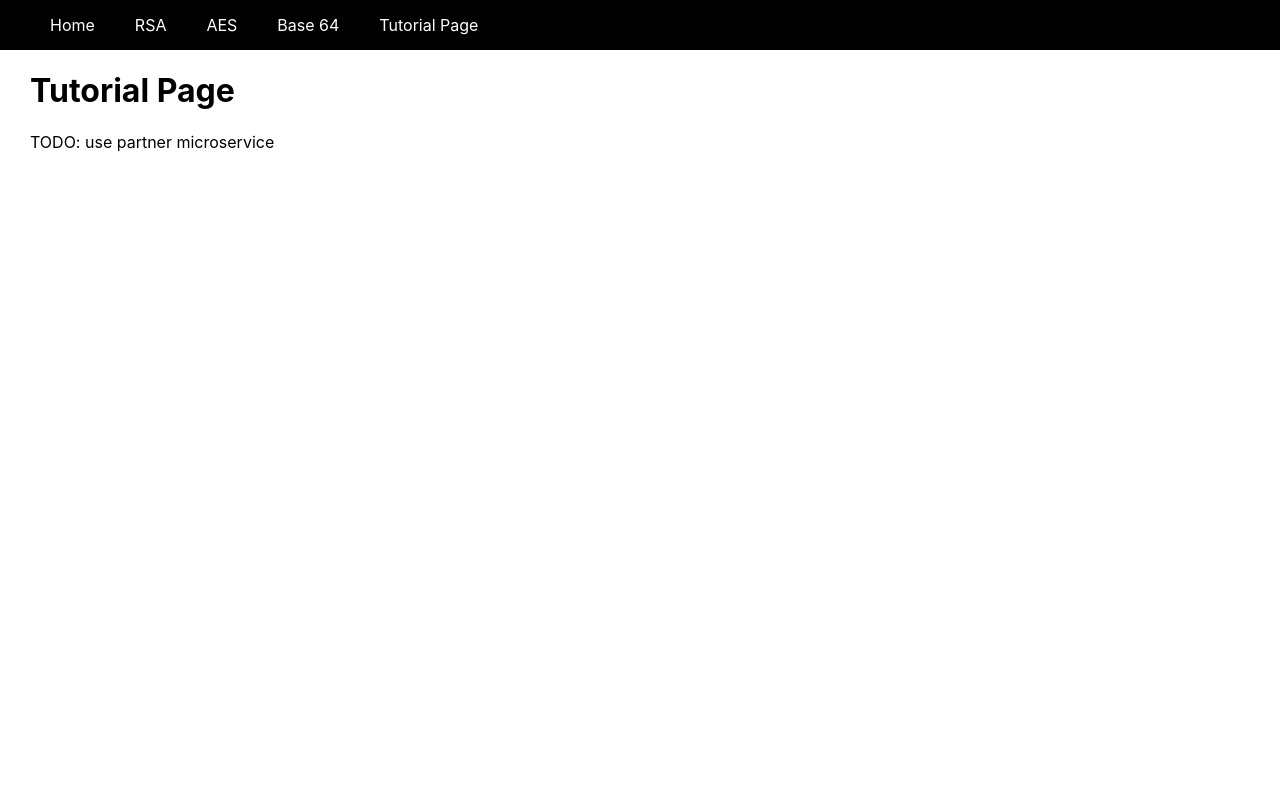
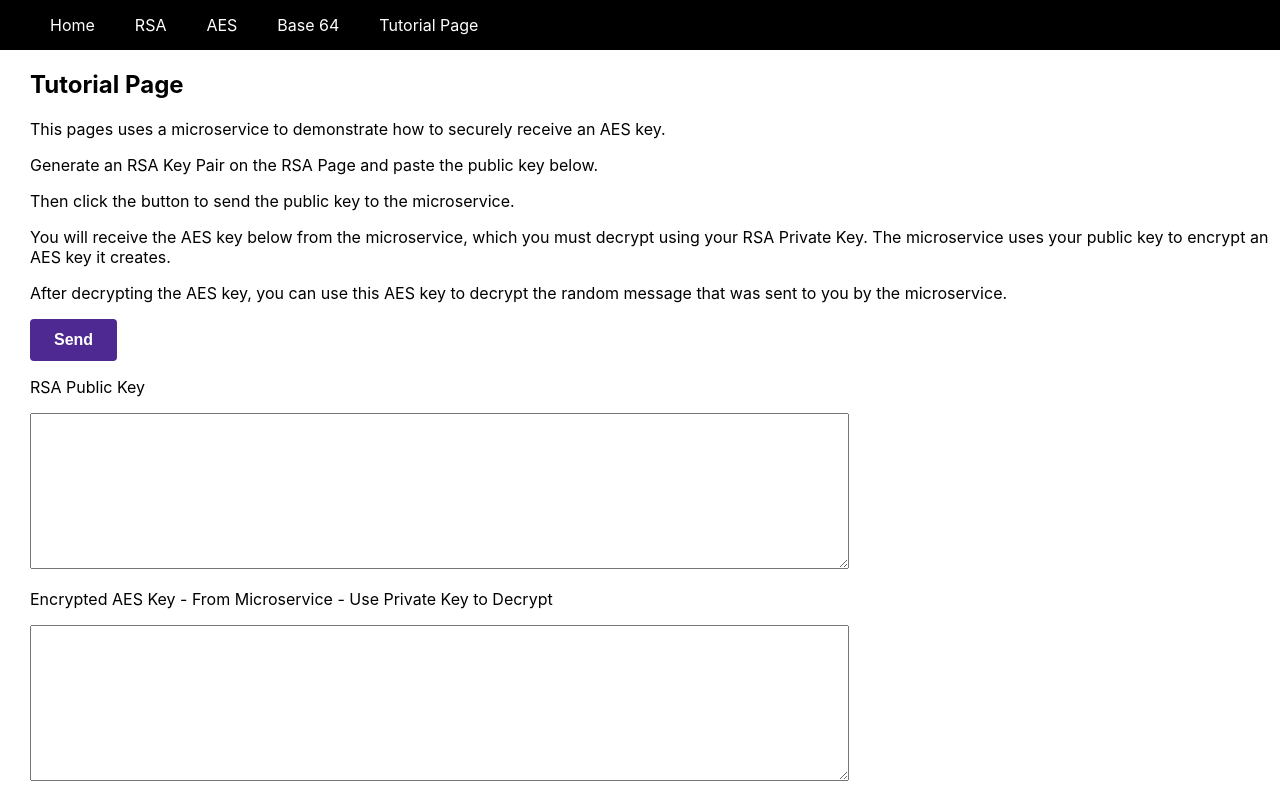
Before and after one commit to Mike11199/CS-361-RSA-React-App, a React (Create React App) app in the folder frontend/: page /tutorial in a window 1280 px wide. Shown: the top 800 px of the page. Built offline with nearby package versions, Linux system fonts and the light colour scheme.

Commit message:
added axios to front end and fixed request so now it works.  sends dummy reqquest to microservice

```diff
--- a/frontend/package.json
+++ b/frontend/package.json
@@ -6,6 +6,7 @@
     "@testing-library/jest-dom": "^5.16.5",
     "@testing-library/react": "^13.4.0",
     "@testing-library/user-event": "^13.5.0",
+    "axios": "^1.3.6",
     "jsencrypt": "^3.3.2",
     "react": "^18.2.0",
     "react-dom": "^18.2.0",
--- a/frontend/src/components/AESPage.js
+++ b/frontend/src/components/AESPage.js
@@ -129,6 +129,7 @@ const AESPage = () => {
       {ToggleHelpAES_1 && (
         <div className='help'>
           <p> Todo</p>
+          <p> https://www.bjornjohansen.com/encrypt-file-using-ssh-key</p>
         </div>
       )}
       <br></br>
@@ -142,6 +143,7 @@ const AESPage = () => {
       {ToggleHelpAES_2 && (
         <div className='help'>
           <p> Todo</p>
+          <p> https://www.bjornjohansen.com/encrypt-file-using-ssh-key</p>
         </div>
       )}
       <br></br>
@@ -157,6 +159,7 @@ const AESPage = () => {
       {ToggleHelpAES_3 && (
         <div className='help'>
           <p> Todo</p>
+          <p> https://www.bjornjohansen.com/encrypt-file-using-ssh-key</p>
         </div>
       )}
       <br></br>
--- a/frontend/src/components/RSAPage.js
+++ b/frontend/src/components/RSAPage.js
@@ -140,9 +140,20 @@ const RSAPage = () => {
       <button className="button_gray" onClick={()=> setToggleHelpRSA_1(!ToggleHelpRSA_1)}>?</button>
       {ToggleHelpRSA_1 && (
         <div className='help'>
+          <span><strong>Generating an RSA Public and Private Key</strong></span>
           <p> CSH #1 - explain benefits of features</p>
           <p> This generates an RSA Private and Public Key Pair.  You need to save these to use them in the future.</p>
           <p> The public key can be given to multiple users, while the private key must be kept safe.</p>
+          <br/>
+          <span><strong>CLI Approach - Windows</strong></span>
+          <p> CSH #8 - encourage tinkerers  and CSH #7 provide diff approaches</p>
+          <div style={{paddingLeft:"30px"}}>
+             <li>Open the Command Prompt</li>
+             <li>Type the following command:</li>
+             <li>ssh-keygen -f C:\Users\%USERNAME%\.ssh\test</li>
+             <li>You should now have a public and private key in your .ssh folder named test and test.pub</li>
+          </div>
+
         </div>
       )}
       <br></br>
@@ -157,6 +168,7 @@ const RSAPage = () => {
       {ToggleHelpRSA_2 && (
         <div className='help'>
           <p> Todo</p>
+          <p> https://www.bjornjohansen.com/encrypt-file-using-ssh-key</p>
         </div>
       )}
       <br></br>
@@ -172,6 +184,7 @@ const RSAPage = () => {
       {ToggleHelpRSA_3 && (
         <div className='help'>
           <p> Todo</p>
+          <p> https://www.bjornjohansen.com/encrypt-file-using-ssh-key</p>
         </div>
       )}
       <br></br>
--- a/frontend/src/components/TutorialPage.js
+++ b/frontend/src/components/TutorialPage.js
@@ -1,14 +1,74 @@
+import Wrapper from '../wrappers/Tutorial.js'  // this is for styled components
+import { useState } from 'react'
+import axios from 'axios';
+
+const TutorialPage = () => {
+
+  const sendPubKeyToMicroservice = () => {
+    console.log('Sending a request with Axios to the microservice...')
+
+    //check if RSA public key is empty
+    if (!PublicKey) {
+      console.log("RSA public key is empty");
+      window.alert("RSA public key is empty!");
+      return;
+    }
+
+    // PARTNER MICROSERVICE
+    // axios.post('https://cs361-microservice.herokuapp.com/test', {
+    //   RSA_Public_Key: 'my_pub_key_test',
+    // })
+    // .then(function (response) {
+    //   console.log(response.data)
+    //   setMicroServiceAESEncrypted(response.data)
+    // })
+    // .catch(function (error) {
+    //   console.log(error)
+    // })
 
 
-const TutorialPage = () => {
+    // MY MICROSERVICE FOR PARTNER
+    axios.post('https://cs-361-microservice-iwanekm.herokuapp.com/api', {
+      RSA_Public_Key: PublicKey,
+    })
+    .then(function (response) {
+      console.log(response.data)
+      console.log(response.data.RSA_Public_Key)
+      setMicroServiceAESEncrypted(response.data.RSA_Public_Key)
+    })
+    .catch(function (error) {
+      console.log(error)
+      setMicroServiceAESEncrypted("Partner's Microservice is down!")
+    })
+
+
+  }
+
+  const [PublicKey, setPublicKey] = useState('');
+  const [MicroServiceAESEncrypted, setMicroServiceAESEncrypted] = useState('');
+  const [MicroServiceAESMessage, setMicroServiceAESMessage] = useState('');
+
   return (
-        <>
+      <Wrapper>
         <div className="pageContainer" style={{paddingLeft:"30px"}}>
         <h1>Tutorial Page</h1>
-        <p>TODO: use partner microservice</p>
+        <p>This pages uses a microservice to demonstrate how to securely receive an AES key.</p>
+        <p>Generate an RSA Key Pair on the RSA Page and paste the public key below.</p>
+        <p>Then click the button to send the public key to the microservice.</p>
+        <p>You will receive the AES key below from the microservice, which you must decrypt using your RSA Private Key. The microservice uses your public key to encrypt an AES key it creates.</p>
+        <p>After decrypting the AES key, you can use this AES key to decrypt the random message that was sent to you by the microservice. </p>
+        <button className="button_purple" onClick={()=> sendPubKeyToMicroservice()}>Send </button>
+        <p>RSA Public Key</p>
+        <textarea value={PublicKey} id="rsa_public_key_field" style={{height:'150px'}} onChange={(e) => setPublicKey(e.target.value)} ></textarea>
+
+        <p>Encrypted AES Key - From Microservice - Use Private Key to Decrypt</p>
+        <textarea value={MicroServiceAESEncrypted} id="rsa_public_key_field" style={{height:'150px'}} onChange={(e) => setMicroServiceAESEncrypted(e.target.value)} ></textarea>
+
+        <p>Random Message Encrypted with AES Key - From Microservice - Use Decrypted AES Key Above to Decrypt</p>
+        <textarea value={MicroServiceAESMessage} id="rsa_public_key_field" style={{height:'150px'}} onChange={(e) => setMicroServiceAESMessage(e.target.value)} ></textarea>
 
         </div>
-        </>
+      </Wrapper>
   );
 }
 
--- /dev/null
+++ b/frontend/src/wrappers/Tutorial.js
@@ -0,0 +1,93 @@
+import styled from 'styled-components'
+
+const Wrapper = styled.aside`
+    textarea {
+      width: 65%;
+      height: 20vh;
+    }
+    .pageContainer {
+      padding-left: 30px;
+    }
+    .button_purple {
+      font-size: 16px;
+      font-weight: bold;
+      padding: 12px 24px;
+      border: none;
+      border-radius: 4px;
+      background-color: #4e2992;
+      color: #FFFFFF;
+      text-align: center;
+      transition: background-color .4s ease;
+    }
+    .button_purple:hover {
+      background-color: #703ccf;
+    }
+    .button_purple:active {
+      box-shadow: 0px 0px 5px #888;
+    }
+    .button_red {
+      font-size: 16px;
+      font-weight: bold;
+      padding: 12px 24px;
+      border: none;
+      border-radius: 4px;
+      background-color: #850b0f;
+      color: #FFFFFF;
+      text-align: center;
+      transition: background-color .4s ease;
+    }
+    .button_red:hover {
+      background-color: #c21117;
+    }
+    .button_red:active {
+      box-shadow: 0px 0px 5px #888;
+    }
+    .button_green {
+      font-size: 16px;
+      font-weight: bold;
+      padding: 12px 24px;
+      border: none;
+      border-radius: 4px;
+      background-color: #05542b;
+      color: #FFFFFF;
+      text-align: center;
+      transition: background-color .4s ease;
+    }
+    .button_green:hover {
+      background-color: #099e51;
+    }
+    .button_green:active {
+      box-shadow: 0px 0px 5px #888;
+    }
+    .button_gray {
+      font-size: 16px;
+      font-weight: bold;
+      padding: 12px 24px;
+      border: none;
+      border-radius: 4px;
+      background-color: #928E8E;
+      color: #FFFFFF;
+      text-align: center;
+      transition: background-color .4s ease;
+      margin-left: 10px;
+    }
+    .button_gray:hover {
+      background-color: #ABA7A7;
+    }
+    .button_gray:active {
+      box-shadow: 0px 0px 5px #888;
+    }
+    .help {
+      border: 1px solid black;
+      margin-top: 15px;
+      background-color: rgb(222,222,222);
+      padding: 10px;
+      width: 64%;
+    }
+
+
+
+
+
+`
+export default Wrapper
```
Also changed, not shown: 2 other files (tests, documents, lock files or other folders).
